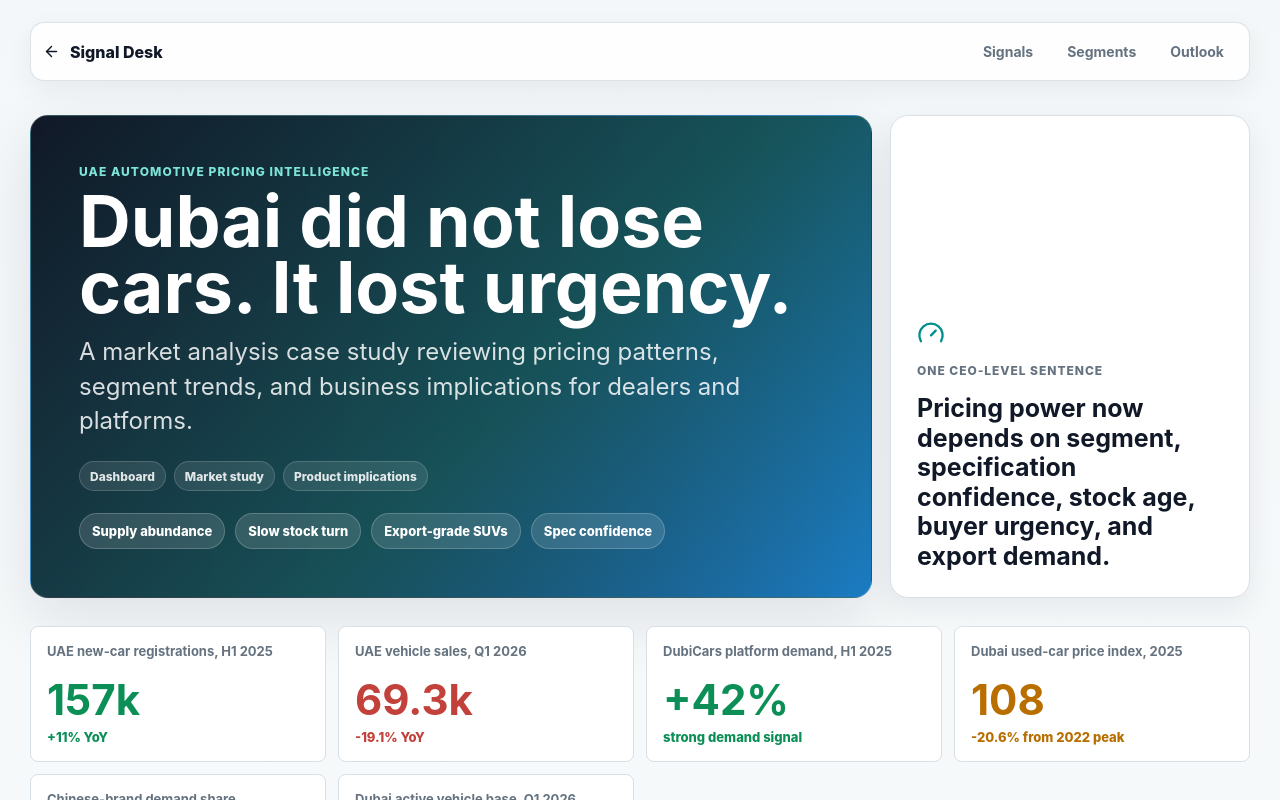
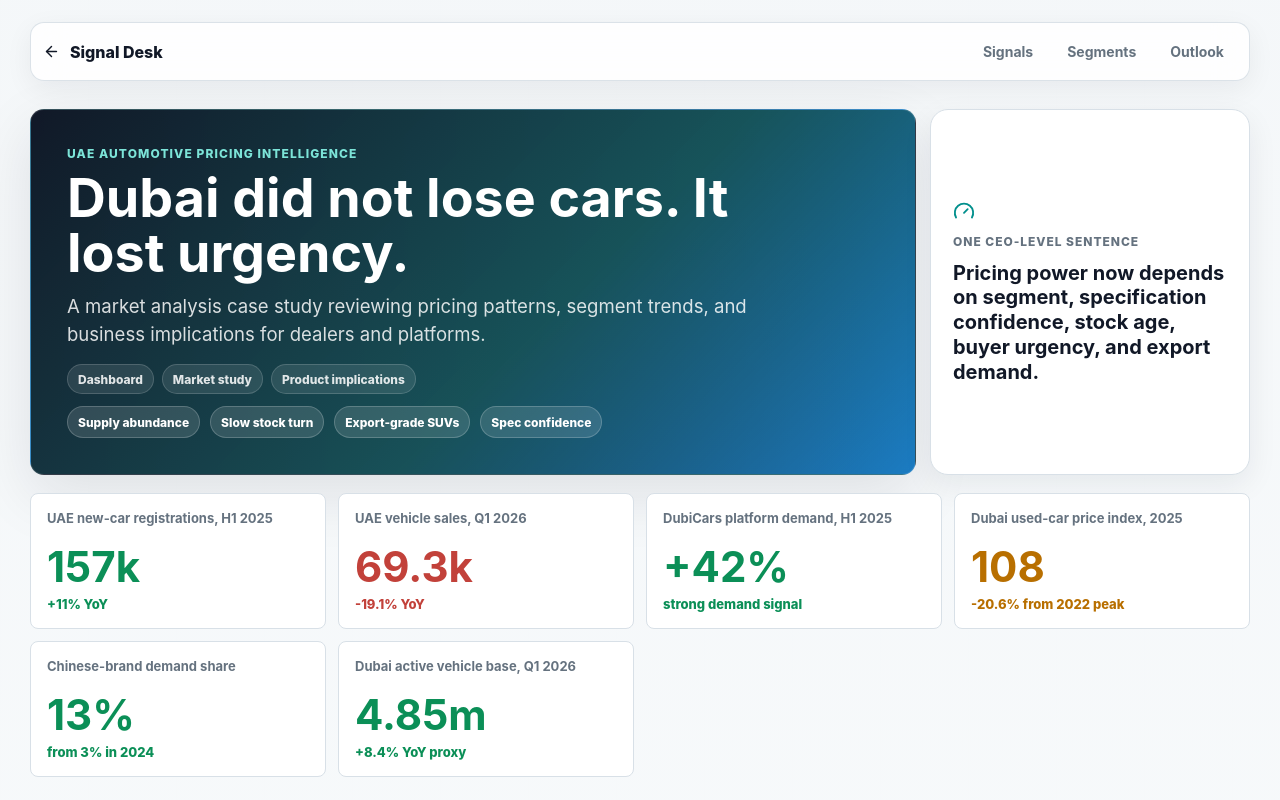
Before and after one commit to Alexey3250/signal-desk, a Next.js app: page /automotive in a window 1280 px wide. Shown: the top 800 px of the page. Built offline with nearby package versions, Linux system fonts and the light colour scheme.

Commit message:
Tighten automotive page layout

```diff
--- a/app/globals.css
+++ b/app/globals.css
@@ -698,31 +698,63 @@ h1 {
 }
 
 .case-hero {
-  grid-template-columns: minmax(0, 1fr) 360px;
+  grid-template-columns: minmax(0, 1fr) 320px;
+  gap: 14px;
+  padding: 10px 0 18px;
+}
+
+.case-hero > div:first-child {
+  align-content: center;
+  min-height: 310px;
+  padding: clamp(24px, 3vw, 36px);
+  border-radius: 14px;
+}
+
+.case-hero h1 {
+  max-width: 720px;
+  margin-bottom: 12px;
+  font-size: clamp(34px, 4.2vw, 58px);
+  line-height: 1.02;
+}
+
+.case-hero .lede {
+  max-width: 700px;
+  font-size: clamp(16px, 1.45vw, 19px);
+  line-height: 1.5;
+}
+
+.case-hero .hero-meta {
+  margin-top: 16px;
+}
+
+.case-hero .hero-pills {
+  margin-top: 12px;
 }
 
 .hero-pills span {
   display: inline-flex;
   align-items: center;
-  min-height: 36px;
-  padding: 0 12px;
+  min-height: 32px;
+  padding: 0 10px;
   color: #ffffff;
   background: rgba(255, 255, 255, 0.13);
   border: 1px solid rgba(255, 255, 255, 0.2);
   border-radius: 999px;
-  font-size: 13px;
+  font-size: 12px;
   font-weight: 820;
 }
 
 .thesis-panel {
   display: grid;
-  align-content: end;
-  gap: 16px;
-  min-height: 430px;
-  padding: 26px;
+  align-content: center;
+  gap: 12px;
+  min-height: 310px;
+  padding: 22px;
 }
 
 .thesis-panel svg {
+  width: 22px;
+  height: 22px;
   color: var(--teal);
 }
 
@@ -735,9 +767,9 @@ h1 {
 }
 
 .thesis-panel strong {
-  max-width: 310px;
-  font-size: 25px;
-  line-height: 1.18;
+  max-width: 280px;
+  font-size: 20px;
+  line-height: 1.24;
 }
 
 .chart-grid-layout {
@@ -749,7 +781,7 @@ h1 {
 .chart-card {
   display: grid;
   gap: 16px;
-  padding: 18px;
+  padding: 16px;
   box-shadow: 0 6px 22px rgba(17, 24, 39, 0.045);
 }
 
@@ -759,7 +791,7 @@ h1 {
 
 .chart-heading h3 {
   margin-bottom: 5px;
-  font-size: 20px;
+  font-size: 18px;
 }
 
 .chart-heading p {
@@ -860,7 +892,7 @@ h1 {
 .scenario-card h3,
 .method-card h2 {
   margin: 12px 0 8px;
-  font-size: 24px;
+  font-size: 21px;
 }
 
 .regime-card p,
@@ -952,10 +984,10 @@ h1 {
 }
 
 .hook-grid blockquote {
-  min-height: 156px;
+  min-height: 136px;
   margin: 0;
   padding: 20px;
-  font-size: 21px;
+  font-size: 18px;
   font-weight: 780;
   line-height: 1.28;
   box-shadow: 0 6px 22px rgba(17, 24, 39, 0.04);
@@ -1168,11 +1200,16 @@ h1 {
   }
 
   .case-hero h1 {
-    font-size: clamp(36px, 11vw, 52px);
+    font-size: clamp(30px, 8.8vw, 42px);
+    line-height: 1.06;
   }
 
   .lede {
     font-size: 17px;
+  }
+
+  .case-hero .lede {
+    font-size: 15px;
   }
 
   .sector-grid,
```
